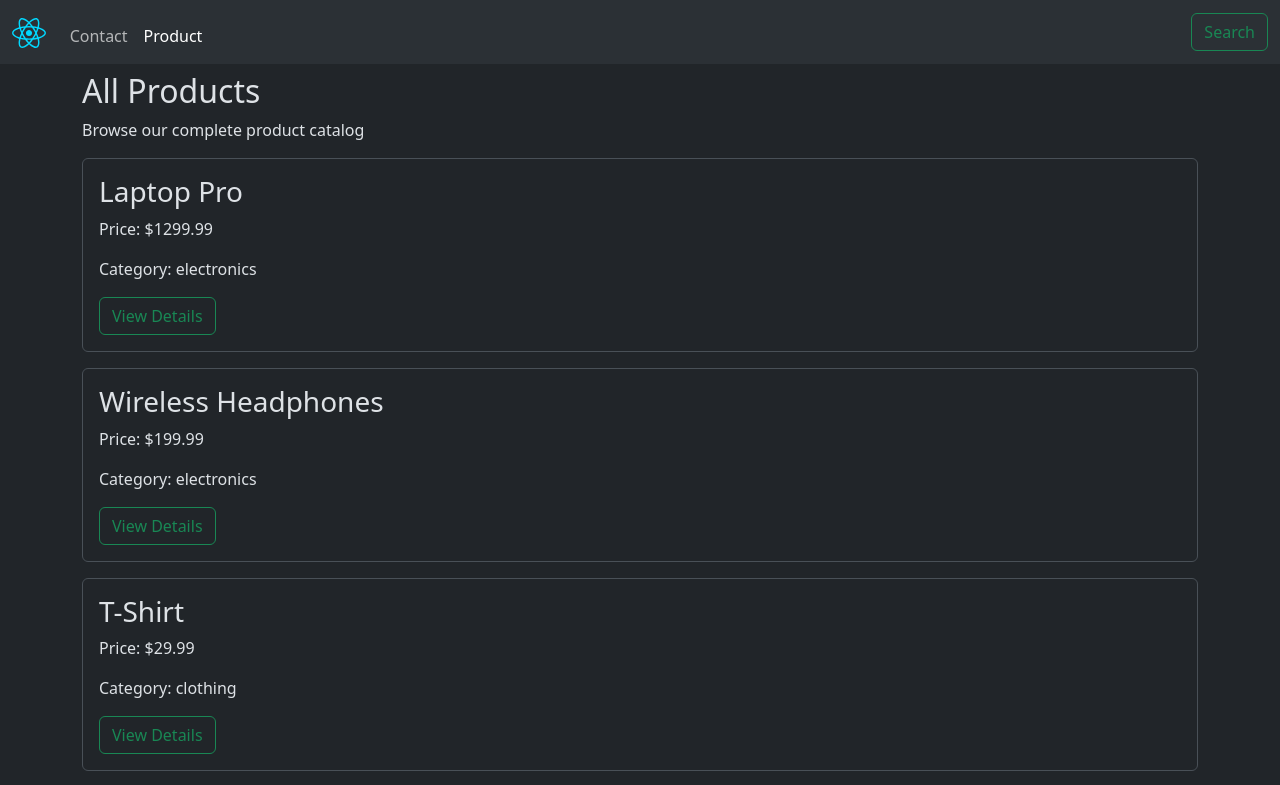
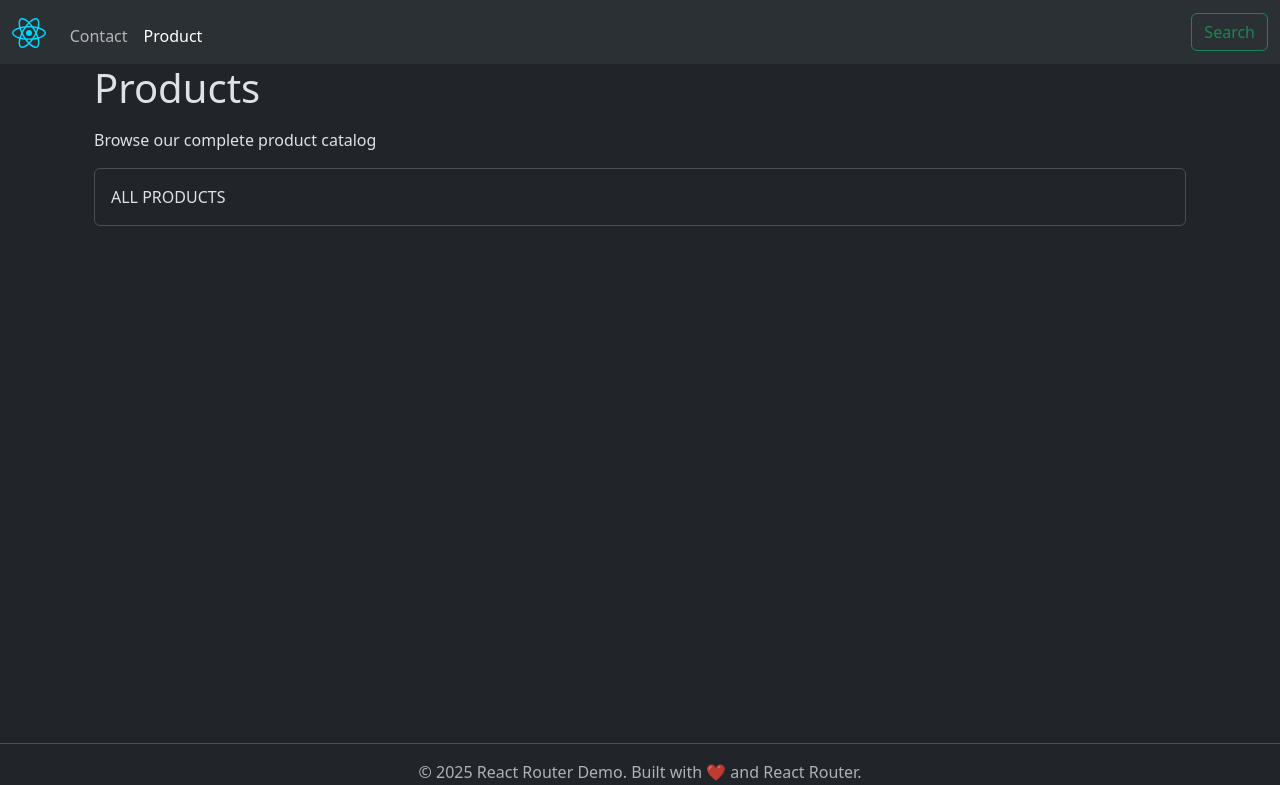
Before and after one commit to bhrugen/5-RouteOPedia, a React (Vite) app in the folder routeopedia/: page /products in a window 1280 px wide. Shown: the top 785 px of the page. Built offline with nearby package versions, Linux system fonts and the light colour scheme.

Commit message:
Section 8 - Nested Routes

```diff
--- /dev/null
+++ b/routeopedia/src/layouts/ProductLayout.jsx
@@ -0,0 +1,20 @@
+function ProductLayout() {
+  return (
+    <div className="container-fluid">
+      <div className="row">
+        <div className="col-12">
+          <h1 className="mb-3">Products</h1>
+          <p>Browse our complete product catalog</p>
+
+          <nav className="mb-3 border rounded">
+            <div className="p-3">
+              <div className="d-flex gap-2 flex-wrap">ALL PRODUCTS</div>
+            </div>
+          </nav>
+        </div>
+      </div>
+    </div>
+  );
+}
+
+export default ProductLayout;
--- a/routeopedia/src/routes/AppRouter.jsx
+++ b/routeopedia/src/routes/AppRouter.jsx
@@ -4,12 +4,22 @@ import Contact from "../pages/Contact";
 import NotFound from "../pages/NotFound";
 import ProductList from "../pages/product/ProductList";
 import ProductDetail from "../pages/product/ProductDetail";
+import ProductLayout from "../layouts/ProductLayout";
+import AllProducts from "../pages/product/productCategory/AllProduct";
+import Electronics from "../pages/product/productCategory/Electronics";
+import Clothing from "../pages/product/productCategory/Clothing";
+import Books from "../pages/product/productCategory/Books";
 function AppRouter() {
   return (
     <Routes>
       <Route path="/" element={<Home />} />
       <Route path="/contact" element={<Contact />} />
-      <Route path="/products" element={<ProductList />} />
+      <Route path="/products" element={<ProductLayout />}>
+        <Route index element={<AllProducts />} />
+        <Route path="electronics" element={<Electronics />} />
+        <Route path="clothing" element={<Clothing />} />
+        <Route path="books" element={<Books />} />
+      </Route>
       <Route path="/products/item/:id" element={<ProductDetail />} />
       <Route path="*" element={<NotFound />} />
     </Routes>
```
